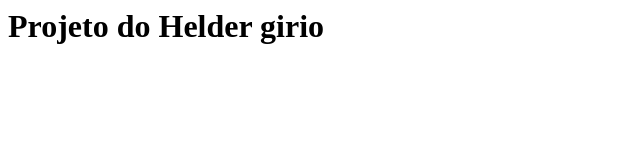
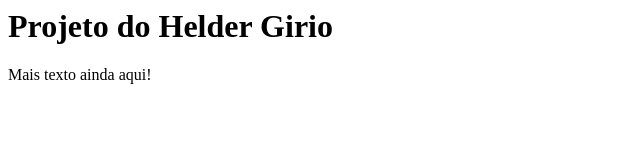
Before and after one commit to heldergirio/alura02, a plain HTML site: page index.html in a window 1280 px wide. Shown: the whole page, without its empty margins (0-640 px from the left). Drawn offline with Linux system fonts and the light colour scheme.

Commit message:
nova alteração

```diff
--- a/index.html
+++ b/index.html
@@ -2,6 +2,7 @@
 	<head>
 	</head>
 	<body>
-		<h1>Projeto do Helder girio</h1>
+		<h1>Projeto do Helder Girio</h1>
+		Mais texto ainda aqui!
 	</body>
 </html>
```
